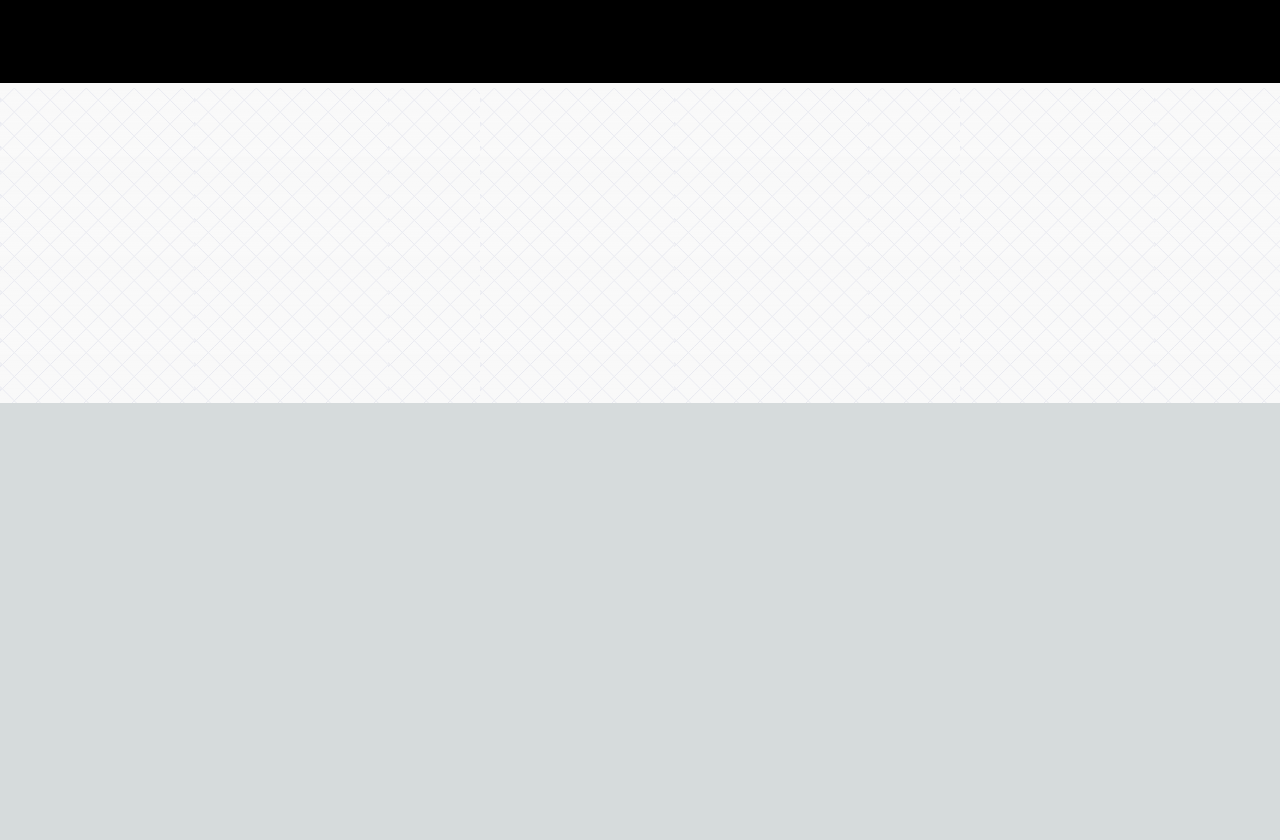
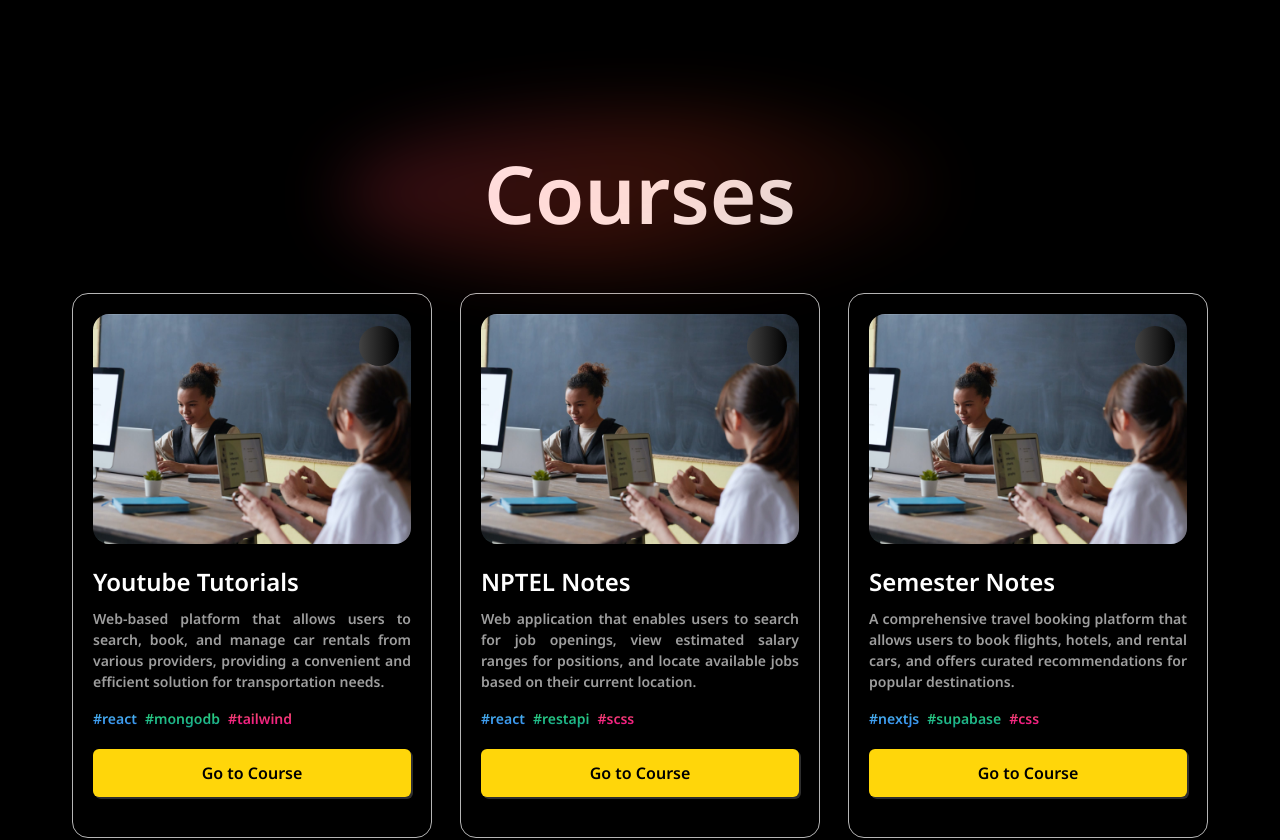
Before and after one commit to 7Mudit/home-page, a Next.js app: page / in a window 1280 px wide. Shown: the part 6960-7800 px from the top of the page. Before the commit the page ends 7363 px from the top, so only its background shows below. Built offline with nearby package versions, Linux system fonts and the light colour scheme.

Commit message:
courses category component done responsive as well with react tilt

```diff
--- a/app/(home)/page.tsx
+++ b/app/(home)/page.tsx
@@ -17,6 +17,7 @@
 import Footer from "@/components/home/Footer";
 import CardsSection from "@/components/home/CardsSection";
 import PricingSection from "@/components/home/PricingSection";
+import Works from "@/components/home/Works";
 
 export default function Home() {
   return (
@@ -37,6 +38,7 @@
         <div className="max-w-maxContent  relative mx-auto">
           <CodeSection />
           {/* <ExploreMore /> */}
+          <Works />
           {/* Timeline Section - Section 2 */}
         </div>
         <div className="bg-pure-greys-5 text-richblack-700">
--- a/app/globals.css
+++ b/app/globals.css
@@ -374,3 +374,91 @@
 .section_heading {
   @apply text-2xl font-bold text-richblack-5 lg:text-4xl;
 }
+
+.black-gradient {
+  background: #000000;
+  /* fallback for old browsers */
+  background: -webkit-linear-gradient(to right,
+      #434343,
+      #000000);
+  /* Chrome 10-25, Safari 5.1-6 */
+  background: linear-gradient(to right,
+      #434343,
+      #000000);
+  /* W3C, IE 10+/ Edge, Firefox 16+, Chrome 26+, Opera 12+, Safari 7+ */
+}
+
+.violet-gradient {
+  background: #804dee;
+  background: linear-gradient(-90deg, #804dee 0%, rgba(60, 51, 80, 0) 100%);
+  background: -webkit-linear-gradient(-90deg,
+      #804dee 0%,
+      rgba(60, 51, 80, 0) 100%);
+}
+
+.green-pink-gradient {
+  background: "#00cea8";
+  background: linear-gradient(90.13deg, #00cea8 1.9%, #bf61ff 97.5%);
+  background: -webkit-linear-gradient(-90.13deg, #00cea8 1.9%, #bf61ff 97.5%);
+}
+
+.orange-text-gradient {
+  background: #f12711;
+  /* fallback for old browsers */
+  background: -webkit-linear-gradient(to top,
+      #f12711,
+      #f5af19);
+  /* Chrome 10-25, Safari 5.1-6 */
+  background: linear-gradient(to top,
+      #f12711,
+      #f5af19);
+  /* W3C, IE 10+/ Edge, Firefox 16+, Chrome 26+, Opera 12+, Safari 7+ */
+  -webkit-background-clip: text;
+  -webkit-text-fill-color: transparent;
+}
+
+.green-text-gradient {
+  background: #11998e;
+  /* fallback for old browsers */
+  background: -webkit-linear-gradient(to top,
+      #11998e,
+      #38ef7d);
+  /* Chrome 10-25, Safari 5.1-6 */
+  background: linear-gradient(to top,
+      #11998e,
+      #38ef7d);
+  /* W3C, IE 10+/ Edge, Firefox 16+, Chrome 26+, Opera 12+, Safari 7+ */
+  -webkit-background-clip: text;
+  -webkit-text-fill-color: transparent;
+}
+
+.blue-text-gradient {
+  /* background: -webkit-linear-gradient(#eee, #333); */
+  background: #56ccf2;
+  /* fallback for old browsers */
+  background: -webkit-linear-gradient(to top,
+      #2f80ed,
+      #56ccf2);
+  /* Chrome 10-25, Safari 5.1-6 */
+  background: linear-gradient(to top,
+      #2f80ed,
+      #56ccf2);
+  /* W3C, IE 10+/ Edge, Firefox 16+, Chrome 26+, Opera 12+, Safari 7+ */
+  -webkit-background-clip: text;
+  -webkit-text-fill-color: transparent;
+}
+
+.pink-text-gradient {
+  background: #ec008c;
+  /* fallback for old browsers */
+  background: -webkit-linear-gradient(to top,
+      #ec008c,
+      #fc6767);
+  /* Chrome 10-25, Safari 5.1-6 */
+  background: linear-gradient(to top,
+      #ec008c,
+      #fc6767);
+  /* W3C, IE 10+/ Edge, Firefox 16+, Chrome 26+, Opera 12+, Safari 7+ */
+  -webkit-background-clip: text;
+  -webkit-text-fill-color: transparent;
+}
--- a/components/home/ExploreMore.tsx
+++ b/components/home/ExploreMore.tsx
@@ -2,6 +2,7 @@
 import React, { useState } from "react";
 import CourseCard from "./CourseCard";
 import HighlightText from "./HighlightText";
+import { Tilt } from "react-tilt";
 
 const HomePageExplore = [
   {
@@ -22,7 +23,7 @@
         lessionNumber: 6,
       },
       {
-        heading: "Responsive Web design",
+        heading: "Upsolve Contest Questions",
         description:
           "This course teaches responsive web design techniques, allowing web pages to adapt to different devices and screen sizes",
         level: "Beginner",
@@ -31,10 +32,10 @@
     ],
   },
   {
-    tag: "New to coding",
+    tag: "NPTEL",
     courses: [
       {
-        heading: "HTML",
+        heading: "Quantum Physics",
         description:
           "This course covers the basic concepts of HTML including creating and structuring web pages, adding text, links, images, and more.",
         level: "Beginner",
@@ -57,7 +58,7 @@
     ],
   },
   {
-    tag: "Most popular",
+    tag: "My Campus",
     courses: [
       {
         heading: "Java",
@@ -82,67 +83,9 @@
       },
     ],
   },
-  {
-    tag: "Skills paths",
-    courses: [
-      {
-        heading: "Flask",
-        description:
-          "This course covers the basic concepts of HTML including creating and structuring web pages, adding text, links, images, and more.",
-        level: "Beginner",
-        lessionNumber: 6,
-      },
-      {
-        heading: "Django",
-        description:
-          "This course explores advanced topics in HTML5 and CSS3, including animations, transitions, and layout techniques",
-        level: "Beginner",
-        lessionNumber: 6,
-      },
-      {
-        heading: "Fast API",
-        description:
-          "This course teaches responsive web design techniques, allowing web pages to adapt to different devices and screen sizes",
-        level: "Beginner",
-        lessionNumber: 6,
-      },
-    ],
-  },
-  {
-    tag: "Career paths",
-    courses: [
-      {
-        heading: "Next.js",
-        description:
-          "This course covers the basic concepts of HTML including creating and structuring web pages, adding text, links, images, and more.",
-        level: "Beginner",
-        lessionNumber: 6,
-      },
-      {
-        heading: "Nuxt.js",
-        description:
-          "This course explores advanced topics in HTML5 and CSS3, including animations, transitions, and layout techniques",
-        level: "Beginner",
-        lessionNumber: 6,
-      },
-      {
-        heading: "Sanity",
-        description:
-          "This course teaches responsive web design techniques, allowing web pages to adapt to different devices and screen sizes",
-        level: "Beginner",
-        lessionNumber: 6,
-      },
-    ],
-  },
 ];
 
-const tabsName = [
-  "Free",
-  "New to coding",
-  "Most popular",
-  "Skills paths",
-  "Career paths",
-];
+const tabsName = ["Free", "NPTEL", "My Campus"];
 
 const ExploreMore = () => {
   const [currentTab, setCurrentTab] = useState(tabsName[0]);
@@ -192,6 +135,7 @@
       <div className="hidden lg:block lg:h-[200px]"></div>
 
       {/* Cards Group */}
+
       <div className="lg:absolute gap-10 justify-center lg:gap-0 flex lg:justify-between flex-wrap w-full lg:bottom-[0] lg:left-[50%] lg:translate-x-[-50%]  lg:translate-y-[70%] text-black lg:mb-0 mb-7 lg:px-0 px-3">
         {courses.map((ele, index) => {
           return (
--- /dev/null
+++ b/components/home/Works.tsx
@@ -0,0 +1,157 @@
+"use client";
+import Image from "next/image";
+import { Tilt } from "react-tilt";
+import img1 from "../assets/Images/FoundingStory.png";
+import Heading from "./Heading";
+import { Inter } from "next/font/google";
+import { Noto_Sans } from "next/font/google";
+import { Link } from "lucide-react";
+import Button from "./Button";
+
+const noto_sans2 = Noto_Sans({ weight: "600", subsets: ["latin"] });
+
+const courses = [
+  {
+    name: "Youtube Tutorials",
+    description:
+      "Web-based platform that allows users to search, book, and manage car rentals from various providers, providing a convenient and efficient solution for transportation needs.",
+    tags: [
+      {
+        name: "react",
+        color: "blue-text-gradient",
+      },
+      {
+        name: "mongodb",
+        color: "green-text-gradient",
+      },
+      {
+        name: "tailwind",
+        color: "pink-text-gradient",
+      },
+    ],
+    image: img1,
+    source_code_link: "https://github.com/",
+  },
+  {
+    name: "NPTEL Notes",
+    description:
+      "Web application that enables users to search for job openings, view estimated salary ranges for positions, and locate available jobs based on their current location.",
+    tags: [
+      {
+        name: "react",
+        color: "blue-text-gradient",
+      },
+      {
+        name: "restapi",
+        color: "green-text-gradient",
+      },
+      {
+        name: "scss",
+        color: "pink-text-gradient",
+      },
+    ],
+    image: img1,
+    source_code_link: "https://github.com/",
+  },
+  {
+    name: "Semester Notes",
+    description:
+      "A comprehensive travel booking platform that allows users to book flights, hotels, and rental cars, and offers curated recommendations for popular destinations.",
+    tags: [
+      {
+        name: "nextjs",
+        color: "blue-text-gradient",
+      },
+      {
+        name: "supabase",
+        color: "green-text-gradient",
+      },
+      {
+        name: "css",
+        color: "pink-text-gradient",
+      },
+    ],
+    image: img1,
+    source_code_link: "https://github.com/",
+  },
+];
+
+const CourseCard = ({
+  index,
+  name,
+  description,
+  tags,
+  image,
+  source_code_link,
+}: any) => {
+  return (
+    <Tilt
+      options={{
+        max: 45,
+        scale: 1,
+        speed: 450,
+      }}
+      className={` bg-black ${noto_sans2.className} border-pure-greys-100 border text-white p-5 rounded-2xl sm:w-[360px] w-full`}
+    >
+      {/* image and github floating icon */}
+
+      <div className="relative w-full h-[230px]">
+        <Image
+          src={image}
+          alt="project_image"
+          className="w-full h-full object-cover rounded-2xl"
+        />
+
+        <div className="absolute inset-0 flex justify-end m-3 card-img_hover">
+          <div
+            onClick={() => window.open(source_code_link, "_blank")}
+            className="black-gradient w-10 h-10 rounded-full flex justify-center items-center cursor-pointer"
+          >
+            {/* <img
+              src={github}
+              alt="source code"
+              className="w-1/2 h-1/2 object-contain"
+            /> */}
+          </div>
+        </div>
+      </div>
+      {/* second section */}
+      <div className="mt-5">
+        <h3 className="text-white font-bold text-[24px]">{name}</h3>
+        <p className="mt-2 text-justify text-pure-greys-200  text-secondary text-[14px]">
+          {description}
+        </p>
+      </div>
+      {/* third section */}
+      <div className="mt-4 flex flex-row flex-wrap gap-2">
+        {tags.map((tag: any) => (
+          <p key={`${name}-${tag.name}`} className={`text-[14px] ${tag.color}`}>
+            #{tag.name}
+          </p>
+        ))}
+      </div>
+      <div className=" py-5">
+        <Button linkto="/course" active={true}>
+          Go to Course
+        </Button>
+      </div>
+    </Tilt>
+  );
+};
+
+const Works = () => {
+  return (
+    <>
+      {/* heading */}
+      <Heading heading="Courses" />
+
+      <div className="mt-10 items-center justify-center flex flex-wrap gap-7">
+        {courses.map((course, index) => (
+          <CourseCard key={`project-${index}`} index={index} {...course} />
+        ))}
+      </div>
+    </>
+  );
+};
+
+export default Works;
--- a/components/shared/TextClipMaskEffect.tsx
+++ b/components/shared/TextClipMaskEffect.tsx
@@ -8,7 +8,7 @@
 
   const initialMaskSize = 0.8;
   const targetMaskSize = 30;
-  const easing = 0.15;
+  const easing = 1.15;
   let easedScrollProgress = 0;
 
   useEffect(() => {
--- a/package.json
+++ b/package.json
@@ -24,6 +24,7 @@
     "react-countup": "^6.5.0",
     "react-dom": "^18",
     "react-icons": "^4.12.0",
+    "react-tilt": "^1.0.2",
     "react-type-animation": "^3.2.0",
     "sass": "^1.69.7",
     "smoothscroll-polyfill": "^0.4.4",
```
Also changed, not shown: 1 other file (tests, documents, lock files or other folders).
